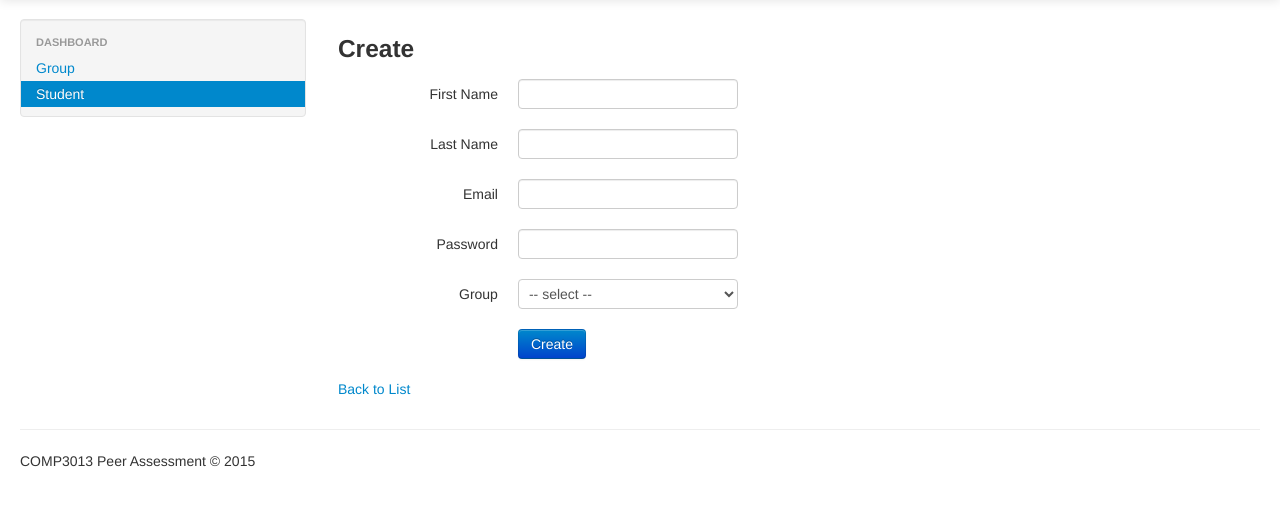
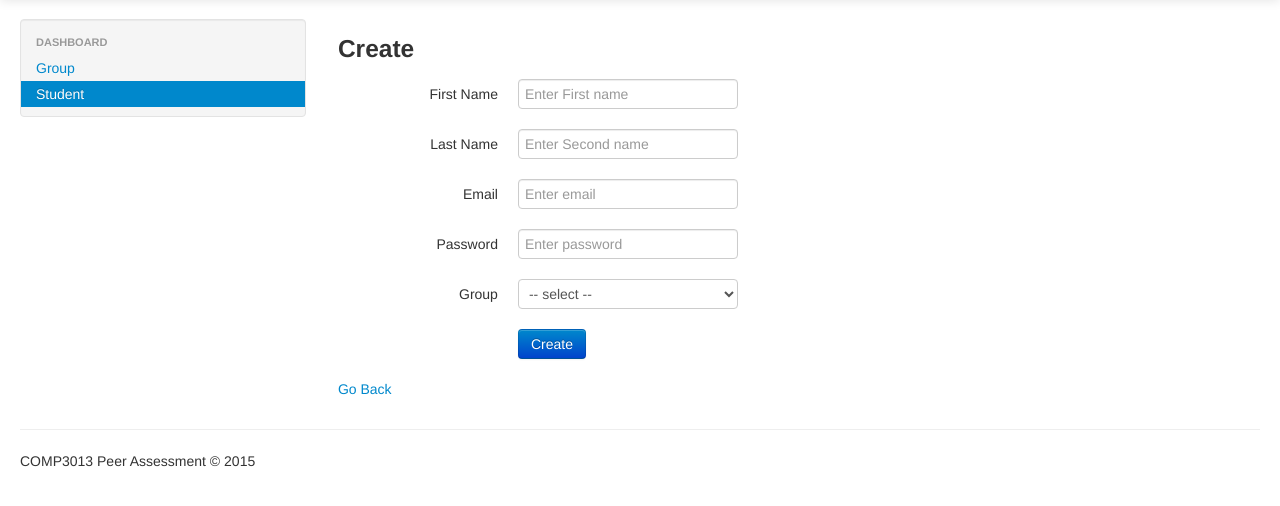
Before and after one commit to andykeqin/database, a PHP site: page /student_create.php in a window 1280 px wide. Shown: the part 41-547 px from the top of the page. Run offline with PHP 8.4, Linux system fonts and the light colour scheme; a user stored in the database is signed in; data comes from the database, SQL or seed files in the repository; data that the repository does not hold is empty.

Commit message:
Update student_create.php

```diff
--- a/student_create.php
+++ b/student_create.php
@@ -43,25 +43,25 @@
                 <div class="control-group">
                     <label class="control-label" for="inputFirstname">First Name</label>
                     <div class="controls">
-                        <input type="text" name="firstname" id="inputFirstname" />
+                        <input type="text" name="firstname" id="inputFirstname" placeholder="Enter First name" />
                     </div>
                 </div>
                 <div class="control-group">
                     <label class="control-label" for="inputlastname">Last Name</label>
                     <div class="controls">
-                        <input type="text" name="lastname" id="inputLastname" />
+                        <input type="text" name="lastname" id="inputLastname" placeholder="Enter Second name" />
                     </div>
                 </div>
                 <div class="control-group">
                     <label class="control-label" for="inputEmail">Email</label>
                     <div class="controls">
-                        <input type="text" name="email" id="inputEmail" />
+                        <input type="text" name="email" id="inputEmail" placeholder="Enter email" />
                     </div>
                 </div>
                 <div class="control-group">
                     <label class="control-label" for="inputPassword">Password</label>
                     <div class="controls">
-                        <input type="password" name="password" id="inputPassword" />
+                        <input type="password" name="password" id="inputPassword" placeholder="Enter password"/>
                     </div>
                 </div>
                 <div class="control-group">
@@ -82,7 +82,7 @@
                 </div>
             </form>
             <p>
-                <a href="student.php">Back to List</a>
+                <a href="student.php">Go Back</a>
             </p>
         </div>
     </div>
```
